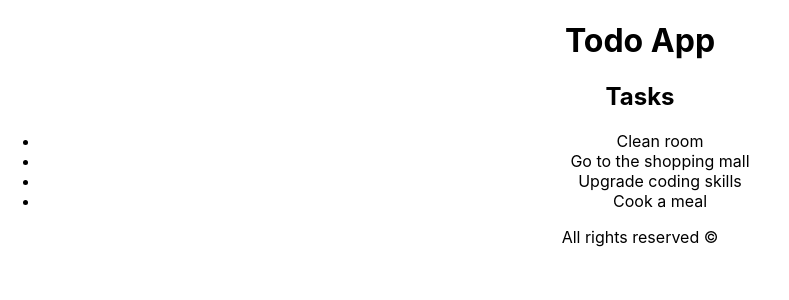
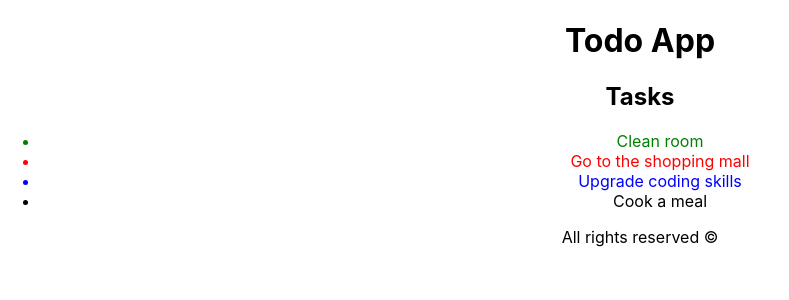
Before and after one commit to chrisAXZA/React-Projects, a React (Create React App) app in the folder todo-app/: page / in a window 1280 px wide. Shown: the top 300 px of the page, without its empty margins (0-789 px from the left). Built offline with nearby package versions, Linux system fonts and the light colour scheme.

Commit message:
Variable to pass as props

```diff
--- a/todo-app/src/components/TodoList.js
+++ b/todo-app/src/components/TodoList.js
@@ -1,20 +1,23 @@
 import TodoListItem from "./TodoListItem.js";
 
 function TodoList() {
+    let firstTask = 'Clean room';
+
     return (
         <>
             <h2>Tasks</h2>
 
             <ul>
-                <TodoListItem>Clean room</TodoListItem>
-                <TodoListItem>Go to the shopping mall</TodoListItem>
-                <TodoListItem>Upgrade coding skills</TodoListItem>
-                <TodoListItem>Cook a meal</TodoListItem>
-                {/* <TodoListItem text="Clean room" /> */}
-                {/* <TodoListItem text="Go to the shopping mall" /> */}
-                {/* <TodoListItem text="Upgrade coding skills" /> */}
-                {/* <TodoListItem text="Cook a meal" /> */}
+                <TodoListItem color="green">{firstTask}</TodoListItem>
+                <TodoListItem color="red">Go to the shopping mall</TodoListItem>
+                <TodoListItem color="blue">Upgrade coding skills</TodoListItem>
+                <TodoListItem color="black">Cook a meal</TodoListItem>
 
+                {/* <TodoListItem><p>Clean room</p><p>Clean room2</p></TodoListItem> */}
+                {/* <TodoListItem text="Clean room" > */}
+                {/* <TodoListItem text="Go to the shopping mall" > */}
+                {/* <TodoListItem text="Upgrade coding skills" > */}
+                {/* <TodoListItem text="Cook a meal" > */}
 
                 {/* React.createElement(TodoListItem, {text:"Cook a meal"}) */}
                 {/* <li>Clean room</li>
--- a/todo-app/src/components/TodoListItem.js
+++ b/todo-app/src/components/TodoListItem.js
@@ -1,7 +1,7 @@
 const TodoListItem = (props) => {
     // console.log(props);
     // return <li>{props.text}</li>;
-    return <li>{props.children}</li>;
+    return <li style={{ color: props.color }}>{props.children}</li>;
 }
 
 export default TodoListItem;
```
